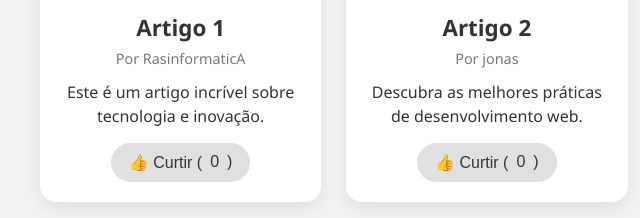
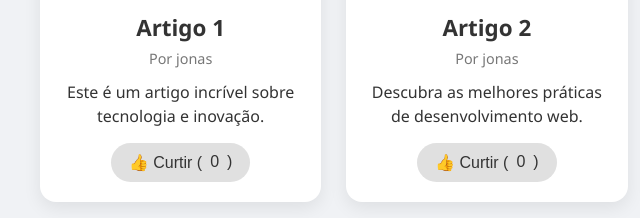
Before and after one commit to jonassouzapontes-crypto/P-gina-web-aprimorando-interfaces-digitais, a plain HTML site: page index.html in a window 1280 px wide. Shown: the part 448-666 px from the top of the page, 0-640 px from the left. Drawn offline with Linux system fonts and the light colour scheme.

Commit message:
index.html

```diff
--- a/index.html
+++ b/index.html
@@ -22,7 +22,7 @@
             </div>
             <h2>Artigo 1</h2>
             <a href="https://github.com/professor-rafael/PROJETO-P.I.C" target="_blank" rel="noopener noreferrer"></a>
-            <p class="artigo-autor">Por RasinformaticA</p>
+            <p class="artigo-autor">Por jonas</p>
             <p>Este é um artigo incrível sobre tecnologia e inovação.</p>
             <button>
                 👍 Curtir (<span>0</span>)
```
